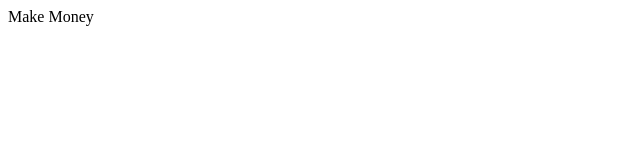
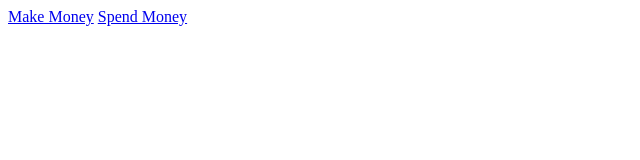
Before and after one commit to scifi6546/sci-coin, a plain HTML site: page index.html in a window 1280 px wide. Shown: the whole page, without its empty margins (0-640 px from the left). Drawn offline with Linux system fonts and the light colour scheme.

Commit message:
added test stuff

```diff
--- a/index.html
+++ b/index.html
@@ -4,7 +4,8 @@
 		<meta charset="UTF-8">
 	</head>
 	<div class="top_nav">
-		<a class="active">Make Money</a>
+		<a class="active" href="#Make Money">Make Money</a>
+		<a href="#spend money"> Spend Money</a>
 	</div>
 
 </html>
```
